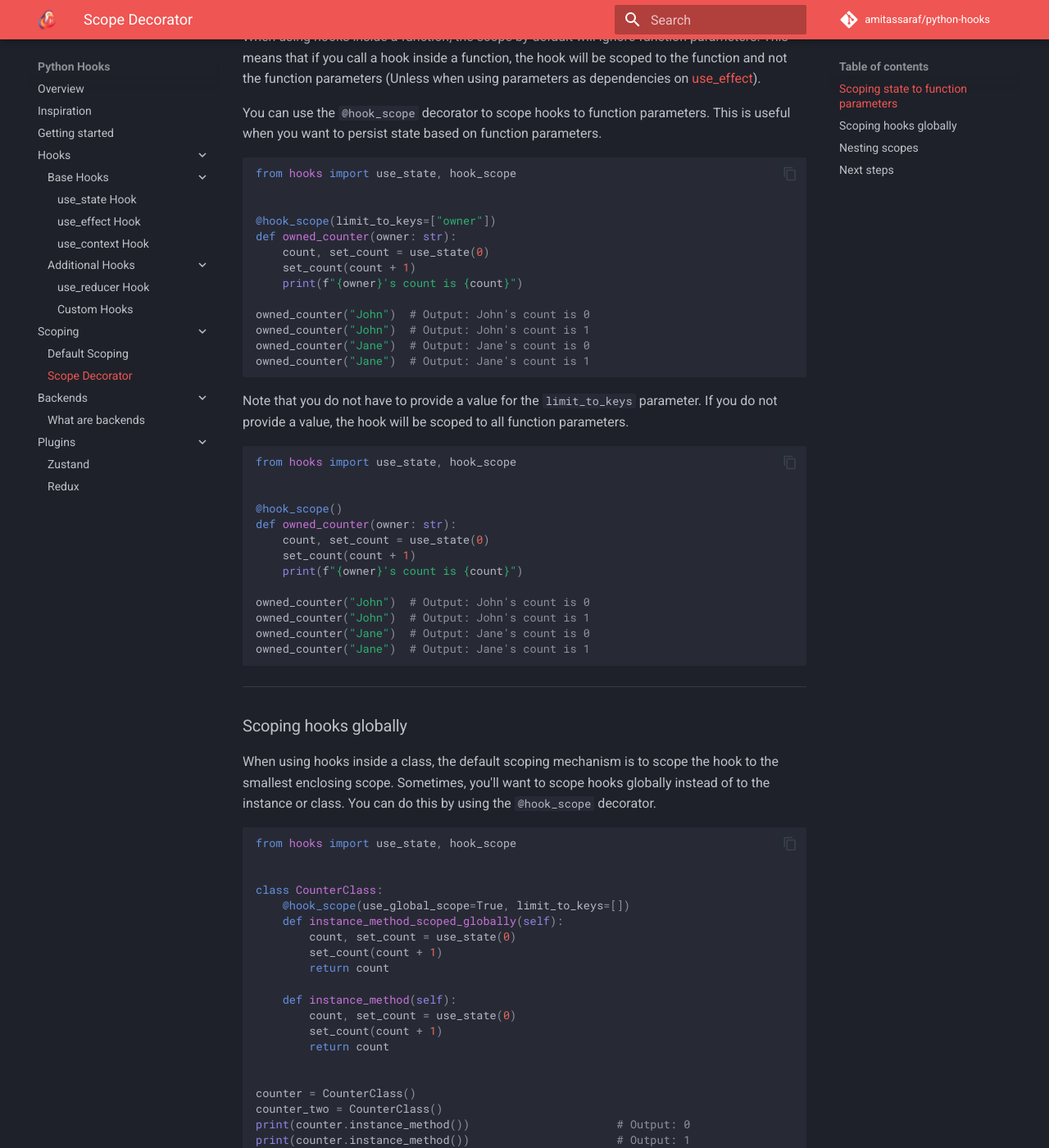
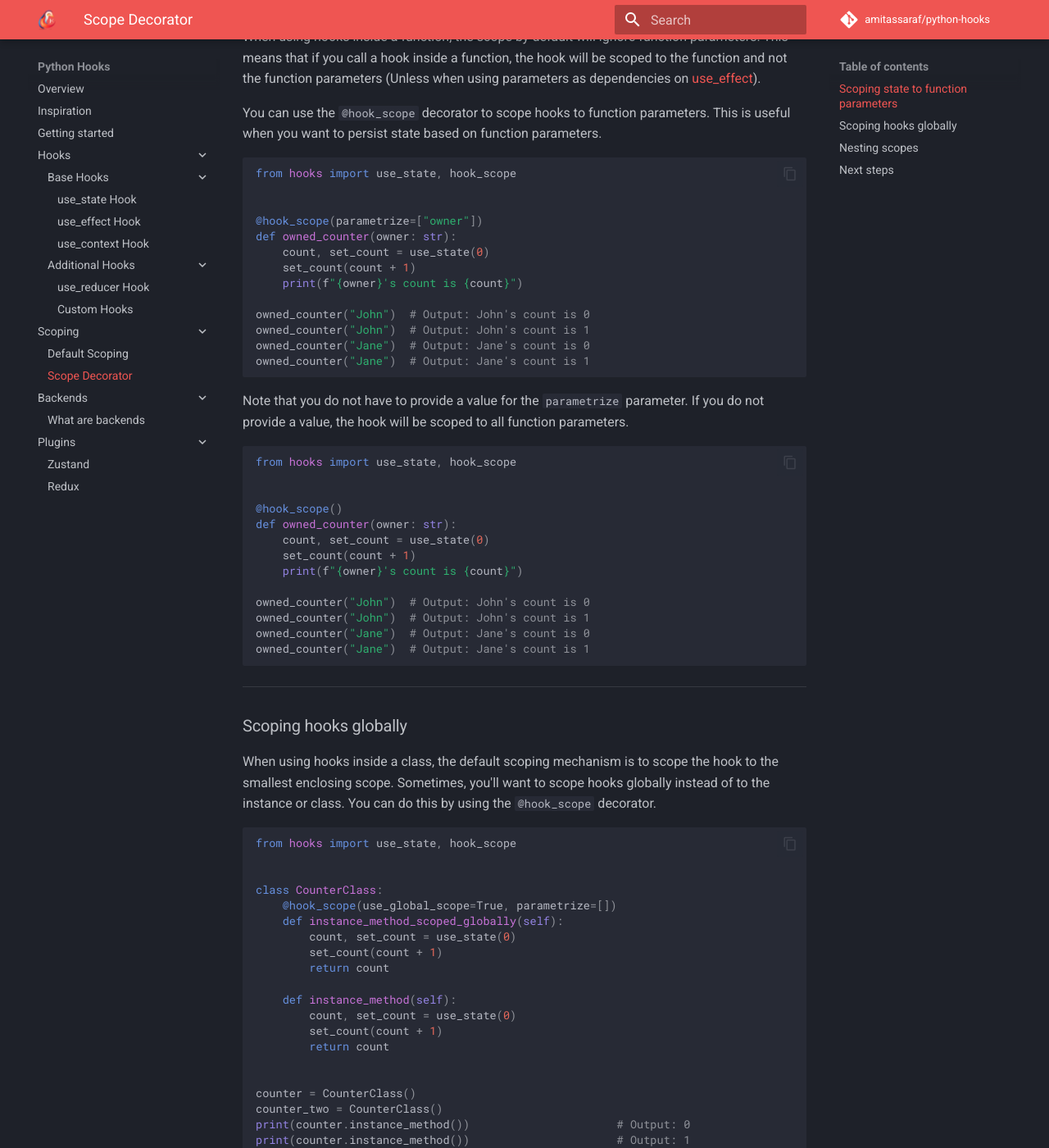
Before and after one commit to amitassaraf/python-hooks, an MkDocs documentation site: the page built from docs/scoping/scope_decorator.md, in a window 1280 px wide and 1400 px high, scrolled down 378 px. Shown: the whole window at 82% size. Built offline with MkDocs 1.6.1 and Material for MkDocs 9.7.7, drawn with Linux system fonts in a browser that asks for light colours; comment, search, counter and statistics services are not loaded; some of the changed text lies outside the part shown.

Commit message:
chore: parametrize

````diff
--- a/docs/scoping/scope_decorator.md
+++ b/docs/scoping/scope_decorator.md
@@ -17,7 +17,7 @@ state based on function parameters.
 from hooks import use_state, hook_scope
 
 
-@hook_scope(limit_to_keys=["owner"])
+@hook_scope(parametrize=["owner"])
 def owned_counter(owner: str):
     count, set_count = use_state(0)
     set_count(count + 1)
@@ -29,7 +29,7 @@ owned_counter("Jane")  # Output: Jane's count is 0
 owned_counter("Jane")  # Output: Jane's count is 1
 ```
 
-Note that you do not have to provide a value for the `limit_to_keys` parameter. If you do not provide a value, the hook
+Note that you do not have to provide a value for the `parametrize` parameter. If you do not provide a value, the hook
 will be scoped to all function parameters.
 
 ```python
@@ -60,7 +60,7 @@ from hooks import use_state, hook_scope
 
 
 class CounterClass:
-    @hook_scope(use_global_scope=True, limit_to_keys=[])
+    @hook_scope(use_global_scope=True, parametrize=[])
     def instance_method_scoped_globally(self):
         count, set_count = use_state(0)
         set_count(count + 1)
@@ -82,7 +82,7 @@ print(counter_two.instance_method_scoped_globally())  # Output: 1
 
 ```
 
-Note that when using `use_global_scope=True`, you have to provide a value for the `limit_to_keys` parameter. You may
+Note that when using `use_global_scope=True`, you have to provide a value for the `parametrize` parameter. You may
 provide an empty list if you want to scope the hook to no parameters.
 
 
@@ -101,7 +101,7 @@ class NestedStates:
         set_counter(counter + 1)
         return counter
 
-    @hook_scope(limit_to_keys=["counter_name"])
+    @hook_scope(parametrize=["counter_name"])
     def local_state(self, counter_name: str) -> int:
         return self.nested_state()
 
@@ -132,7 +132,7 @@ class NestedStates:
         set_counter(counter + 1)
         return counter
 
-    @hook_scope(limit_to_keys=["counter_name"])
+    @hook_scope(parametrize=["counter_name"])
     def local_state(self, counter_name: str) -> int:
         return self.nested_state_with_scope()
 
--- a/pyproject.toml
+++ b/pyproject.toml
@@ -5,7 +5,7 @@ build-backend = "setuptools.build_meta"
 
 [tool.poetry]
 name = "python-hooks"
-version = "0.1.9"
+version = "0.1.10"
 description = "A React inspired way to code in Python"
 readme = "README.md"
 authors = ["Amit Assaraf <amit.assaraf@gmail.com>"]
````
Also changed, not shown: docs/images/flask_example.png, docs/images/scope_example.png (deleted), 3 other files.
